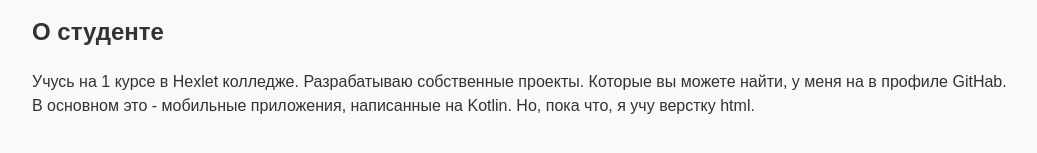
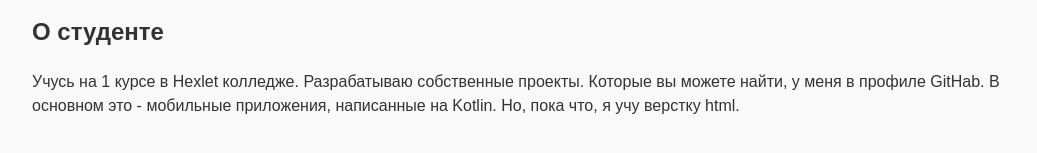
Before and after one commit to MamBoota/1105b, a plain HTML site: page index.html in a window 1280 px wide. Shown: the part 313-466 px from the top of the page, without its empty margins (118-1155 px from the left). Drawn offline with Linux system fonts and the light colour scheme.

Commit message:
Update index.html

```diff
--- a/index.html
+++ b/index.html
@@ -25,7 +25,7 @@
           <h2>О студенте</h2>
           <p>
             Учусь на 1 курсе в Hexlet колледже. Разрабатываю собственные проекты. Которые вы можете найти,
-            у меня на в профиле GitHab. В основном это - мобильные приложения, написанные на Kotlin. Но,
+            у меня в профиле GitHab. В основном это - мобильные приложения, написанные на Kotlin. Но,
             пока что, я учу верстку html.
           </p>
         </section>
```
